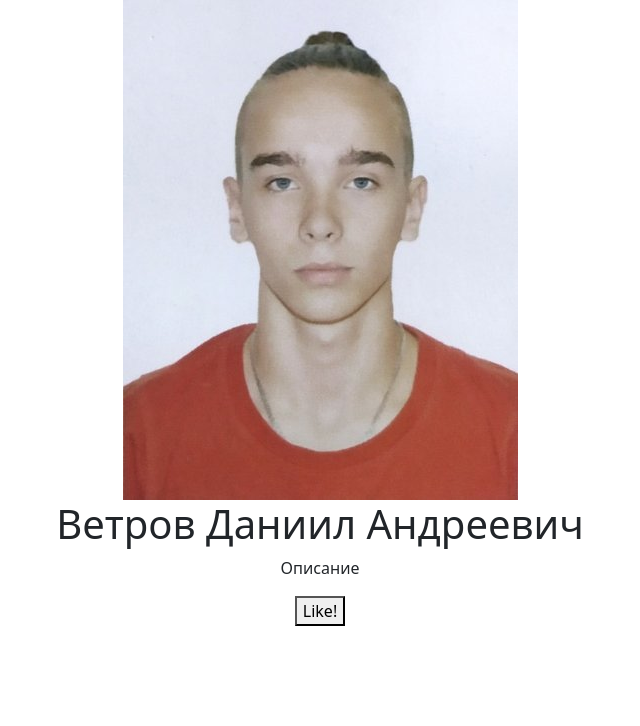
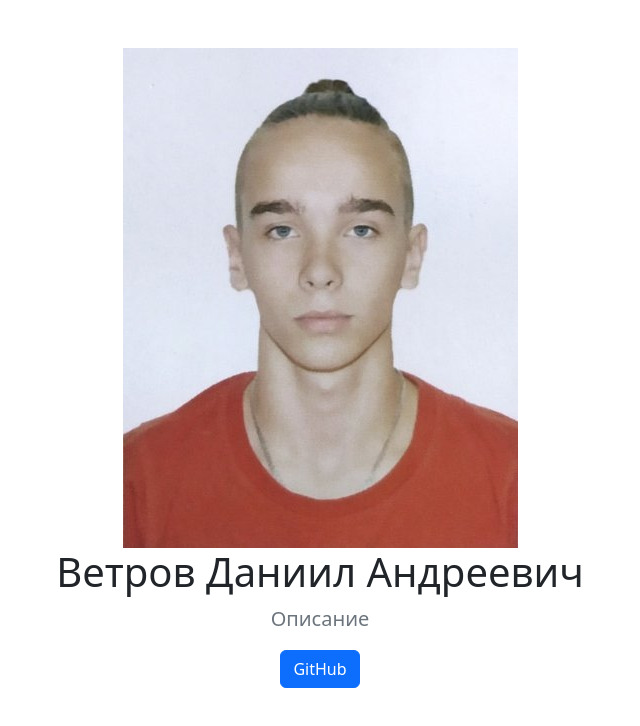
Before and after one commit to p1ck234/resume, a plain HTML site: page index.html in a window 1280 px wide. Shown: the whole page, without its empty margins (320-960 px from the left). Drawn offline with nearby package versions, Linux system fonts and the light colour scheme.

Commit message:
cтилизовал страницу

```diff
--- a/index.html
+++ b/index.html
@@ -12,11 +12,17 @@
     />
   </head>
   <body>
-    <div class="container text-center">
-      <img src="img/photo.jpeg" alt="Danil" />
-      <h1>Ветров Даниил Андреевич</h1>
-      <p>Описание</p>
-      <button>Like!</button>
+    <div class="container text-center my-5">
+      <div class="row">
+        <div class="col-lg-6 col-md-8 mx-auto">
+          <img src="img/photo.jpeg" alt="Danil" />
+          <h1 class="fw-light">Ветров Даниил Андреевич</h1>
+          <p class="lead text-muted">Описание</p>
+          <a href="https://github.com/p1ck234" target="_blank">
+            <button class="btn btn-primary">GitHub</button>
+          </a>
+        </div>
+      </div>
     </div>
   </body>
 </html>
```
